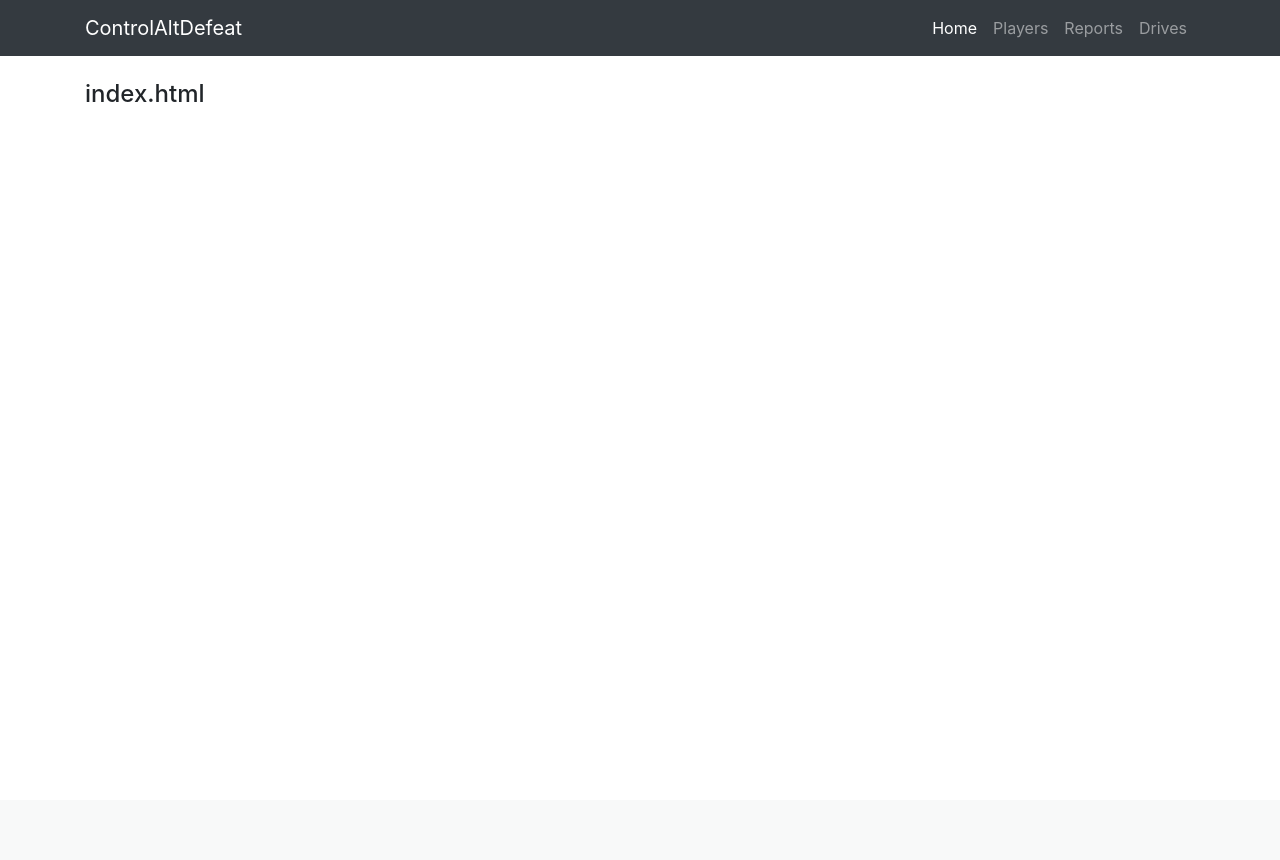
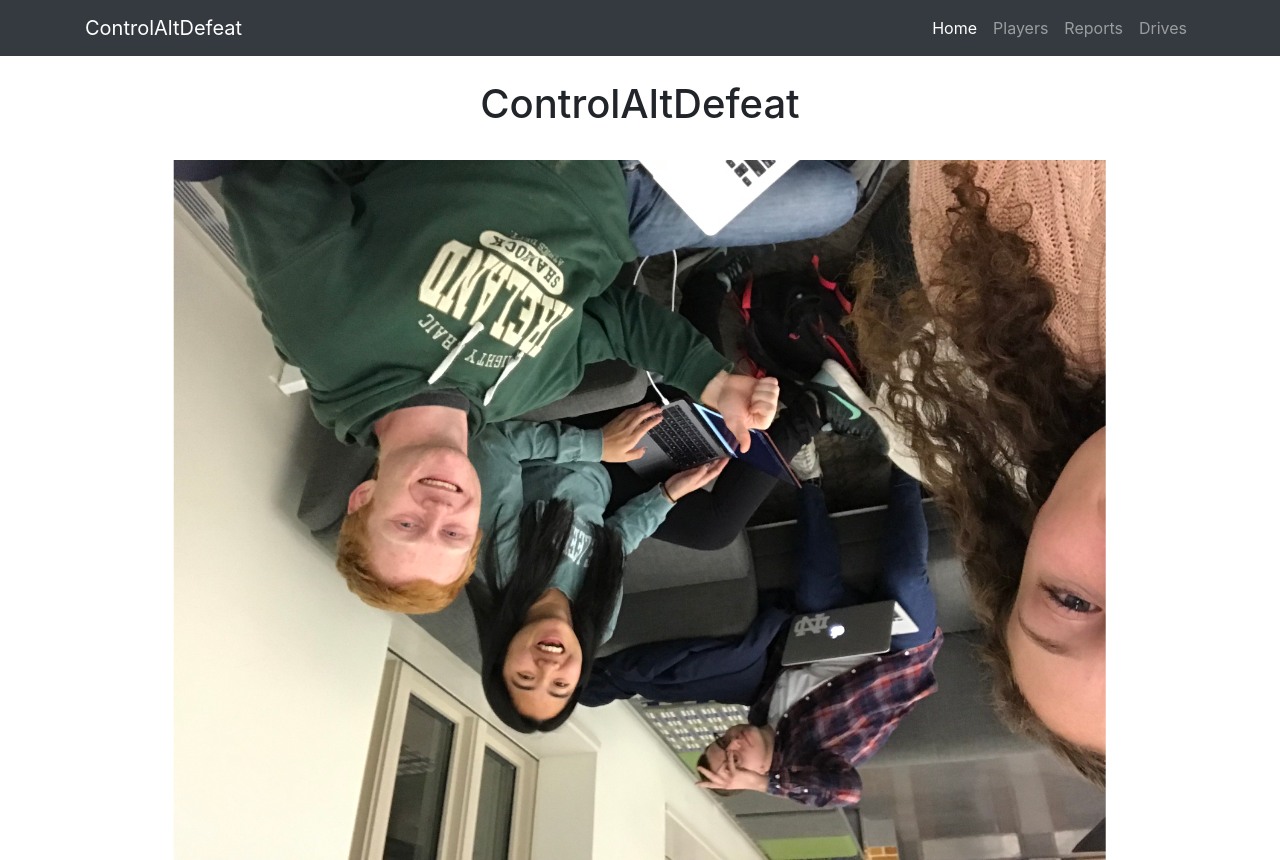
Before and after one commit to jmcguinness11/ControlAltDefeat, a Flask app: page / in a window 1280 px wide. Before the commit the page ends 102 px from the top, so only its background shows below. Run offline with Flask 2, Linux system fonts and the light colour scheme; parts of the project's set-up code (start-up, migrations or seed data) failed here and were passed over; some libraries are stand-ins or nearby versions.

Commit message:
fixed formatting

```diff
--- a/templates/drives.html
+++ b/templates/drives.html
@@ -49,7 +49,7 @@
     <div class="container">
         <body>
 
-            <br><h4>Drive Charts</h4><br>
+            <br><h1 style="text-align:center">Drive Charts</h1><br>
 
                 {% if result %}
 		<form name="generateDrives" action = "{{url_for('drives') }}" method = "POST" id="generateDrives">
--- a/templates/index.html
+++ b/templates/index.html
@@ -8,11 +8,10 @@
                 <meta name="description" content="">
                     <meta name="author" content="">
 
-                        <title>index.html</title>
+                        <title>ControlAltDefeat</title>
 
                         <!-- Bootstrap core CSS -->
                         <link href="{{url_for('static', filename='bootstrap.min.css')}}" rel="stylesheet">
-
                             </head>
 
     <!-- Navigation -->
@@ -46,7 +45,8 @@
     <div class="container">
         <body>
 
-            <br><h4>index.html</h4><br>
+            <br><h1 style="text-align:center">ControlAltDefeat</h1><br>
+            <img src="static/selfie.jpg" height="700" style="transform:rotate(180deg); display:block; margin-left:auto; margin-right:auto;"></img>
 
 
         </body>
--- a/templates/players.html
+++ b/templates/players.html
@@ -50,8 +50,7 @@
         </nav>
 
         <div class="container">
-            <br><h4>players.html</h4><br>
-            <h5><u>Players</h5></u>
+            <br><h1 style="text-align:center">Players</h1><br>
             <br>
 
             <table id="players" align="center" style="width:80%" border = 1>
--- a/templates/reports.html
+++ b/templates/reports.html
@@ -58,7 +58,7 @@ input.tableinput { border-width:0px;border:none;}
 
 <div class="container">
     <body>
-        <br><h4>Create Reports (reports.html)</h4<br>
+        <br><h1 style="text-align:center">Create Reports</h1><br>
 
             <br><br>
 
```
Also changed, not shown: static/selfie.jpg (added).
